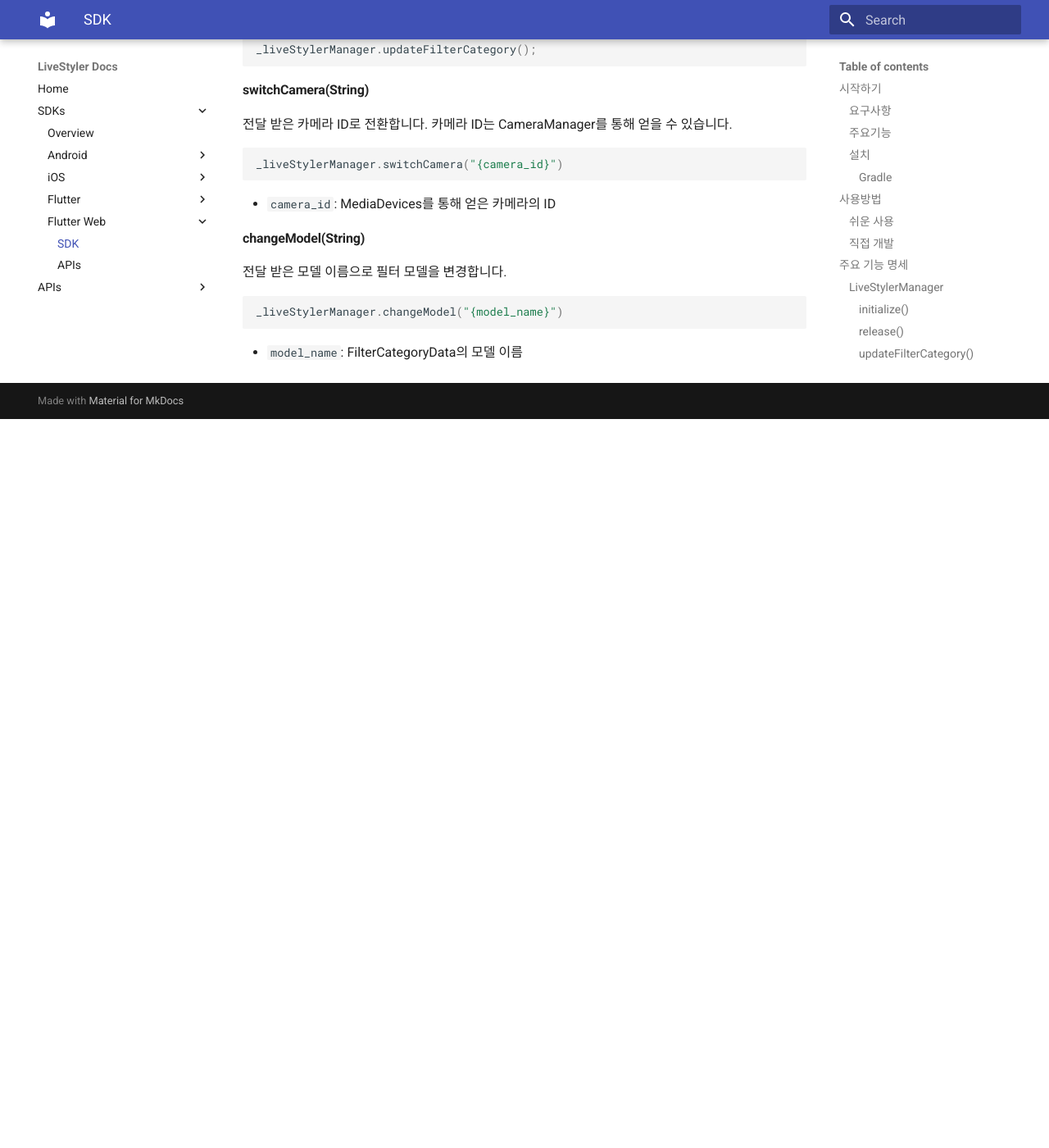
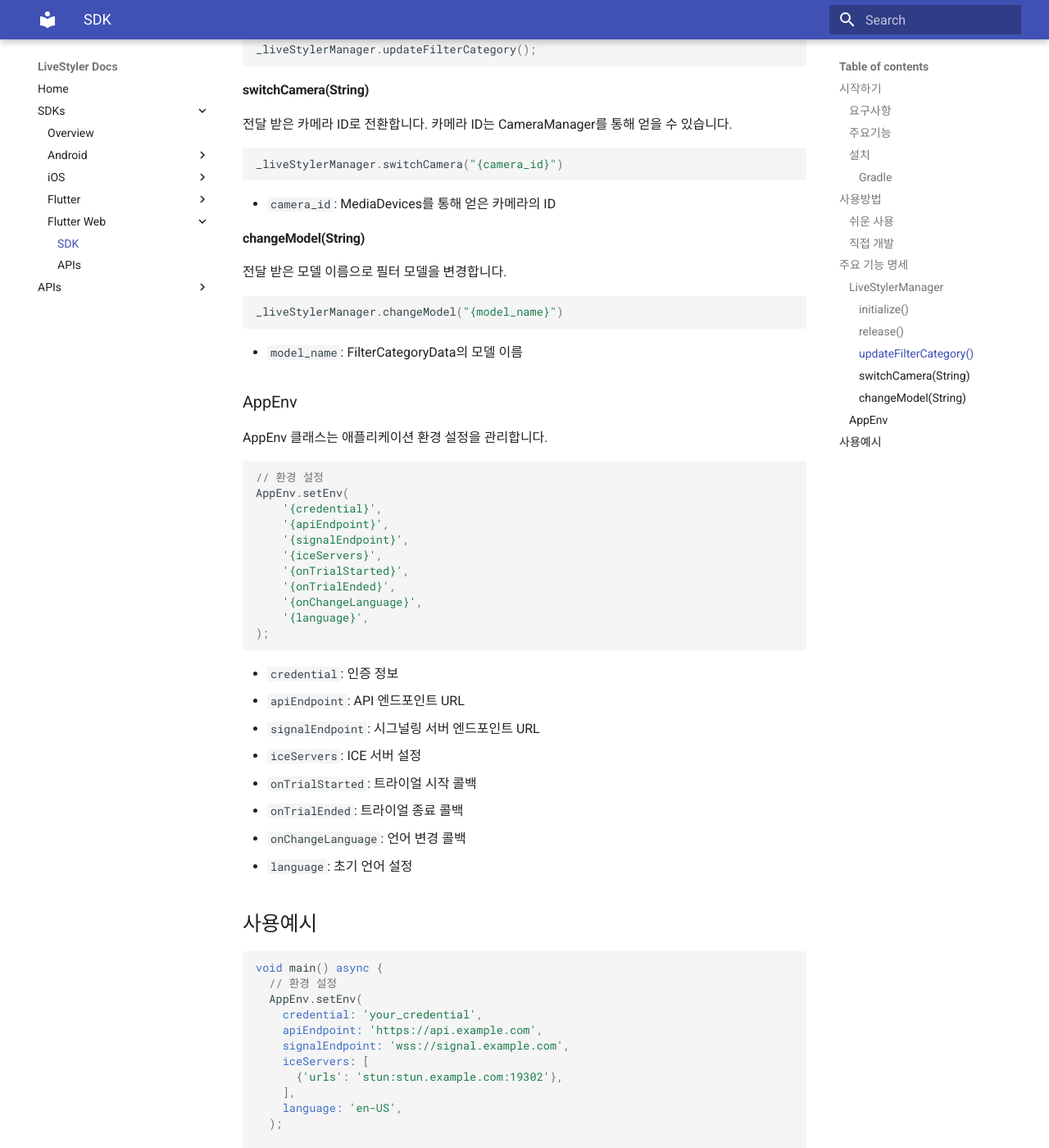
Before and after one commit to dob-world/livestyler-docs, an MkDocs documentation site: the page built from docs/sdk/flutter-web.md, in a window 1280 px wide and 1400 px high, scrolled down 3162 px. Shown: the whole window at 82% size. Built offline with MkDocs 1.6.1 and Material for MkDocs 9.7.7, drawn with Linux system fonts in a browser that asks for light colours; before the commit the page ends 3673 px from its top, so only the background shows below that; some of the changed text lies outside the part shown.

Commit message:
Update Android doc typo and expand Flutter-Web docs
Fixed a minor typo in the Android SDK documentation. Expanded the Flutter-Web SDK documentation to include details and usage examples for the AppEnv class and its environment configuration.

````diff
--- a/docs/sdk/flutter-web.md
+++ b/docs/sdk/flutter-web.md
@@ -162,3 +162,75 @@ _liveStylerManager.changeModel("{model_name}")
 ```
 
 - `model_name`: FilterCategoryData의 모델 이름
+
+### AppEnv
+
+AppEnv 클래스는 애플리케이션 환경 설정을 관리합니다.
+
+```dart
+// 환경 설정
+AppEnv.setEnv(
+    '{credential}',
+    '{apiEndpoint}',
+    '{signalEndpoint}',
+    '{iceServers}',
+    '{onTrialStarted}',
+    '{onTrialEnded}',
+    '{onChangeLanguage}',
+    '{language}',
+);
+```
+
+- `credential`: 인증 정보
+- `apiEndpoint`: API 엔드포인트 URL
+- `signalEndpoint`: 시그널링 서버 엔드포인트 URL
+- `iceServers`: ICE 서버 설정
+- `onTrialStarted`: 트라이얼 시작 콜백
+- `onTrialEnded`: 트라이얼 종료 콜백
+- `onChangeLanguage`: 언어 변경 콜백
+- `language`: 초기 언어 설정
+
+## 사용예시
+
+```dart
+void main() async {
+  // 환경 설정
+  AppEnv.setEnv(
+    credential: 'your_credential',
+    apiEndpoint: 'https://api.example.com',
+    signalEndpoint: 'wss://signal.example.com',
+    iceServers: [
+      {'urls': 'stun:stun.example.com:19302'},
+    ],
+    language: 'en-US',
+  );
+
+  // LiveStylerManager 초기화
+  final manager = LiveStylerManager(
+    credential: AppEnv.credential,
+    apiEndpoint: AppEnv.apiEndpoint,
+    signalEndpoint: AppEnv.signalEndpoint,
+    iceServerList: AppEnv.iceServers.map((server) => StunTurnServer.fromJson(server)).toList(),
+    localRenderer: RTCVideoRenderer(),
+    remoteRenderer: RTCVideoRenderer(),
+    signalStateListener: YourSignalStateListener(),
+    rendererStateListener: YourRendererStateListener(),
+    dataChannelStateListener: YourDataChannelStateListener(),
+    onReceiveStatsData: (stats) {
+      print('Received stats: $stats');
+    },
+  );
+
+  await manager.initialize();
+  await manager.start();
+
+  // 스타일 모델 변경
+  await manager.changeModel('romantic');
+
+  // 카메라 전환
+  await manager.switchCamera('front_camera_id');
+
+  // 연결 종료
+  await manager.stop();
+}
+```
````
Also changed, not shown: docs/sdk/android.md (+1 -1 lines).
